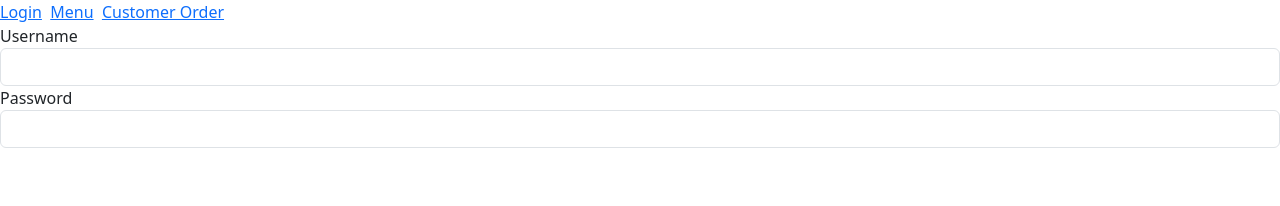
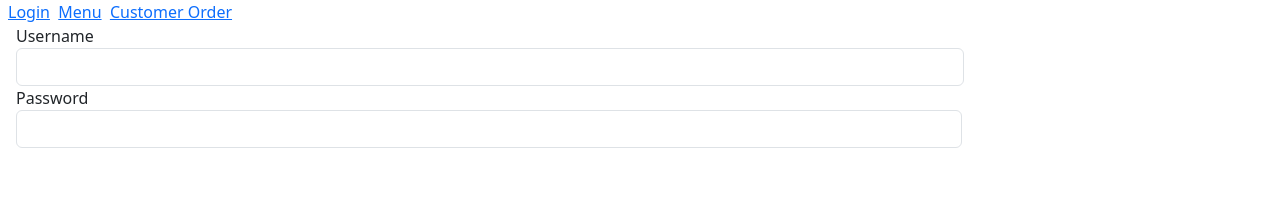
Before and after one commit to ksinha93/angular-lab-POC, an Angular app: page /login in a window 1280 px wide. Shown: the top 206 px of the page. Built offline with nearby package versions, Linux system fonts and the light colour scheme.

Commit message:
2 files modified

```diff
--- a/src/app/app.component.html
+++ b/src/app/app.component.html
@@ -1,10 +1,15 @@
+<div class="ps-2">
   <a [routerLink]="['./login']" *ngIf="!isUserValid">Login</a>&nbsp;
   <a [routerLink]="['./hello']">Menu</a>&nbsp;
   <a [routerLink]="['./custord']">Customer Order</a>
+  <a href="" (click)="onLogOut()" type="button" class="ps-2" *ngIf="isUserValid"
+    >Log Out</a
+  >
   <span style="padding-left:10px" *ngIf="isUserValid"
     >Total Items: {{ totMenuCount }} Total Amount: {{ totAmount }}</span
   >
   <router-outlet></router-outlet>
+</div>
 <!--<form [formGroup]='form'>
 	<div class="form-group">
 		<label for="username">Username</label>
--- a/src/app/login/login.component.html
+++ b/src/app/login/login.component.html
@@ -1,11 +1,16 @@
-<form [formGroup]="form" (ngSubmit)="validateUser()" *ngIf="!isUserValid">
-  <div class="form-group">
+<form
+  [formGroup]="form"
+  (ngSubmit)="validateUser()"
+  *ngIf="!isUserValid"
+  class="form-group"
+>
+  <div class="ps-2">
     <label for="username">Username</label>
     <input
       formControlName="username"
       id="username"
       type="text"
-      class="form-control"
+      class="form-control w-75"
     />
   </div>
   <div
@@ -13,12 +18,14 @@
       form.controls['username'].invalid &&
       (form.controls['username'].touched || form.controls['username'].dirty)
     "
+    class="ps-2"
   >
-    <div *ngIf="form.controls['username'].errors.required">
+    <div class="ps-2" *ngIf="form.controls['username'].errors.required">
       User Name required
     </div>
   </div>
-  <div class="form-group">
+
+  <div class="form-group w-75 ps-2">
     <label for="password">Password</label>
     <input
       formControlName="password"
@@ -32,16 +39,19 @@
       form.controls['password'].invalid &&
       (form.controls['password'].touched || form.controls['password'].dirty)
     "
+    class="ps-2"
   >
-    <div *ngIf="form.controls['password'].errors.required">
+    <div class="ps-2" *ngIf="form.controls['password'].errors.required">
       Password required
     </div>
   </div>
-  <button class="btn btn-primary" type="submit" *ngIf="form.valid">
-    Sign Up
-  </button>
+  <div class="ps-2 pt-2">
+    <button class="btn btn-primary" type="submit" *ngIf="form.valid">
+      Log In
+    </button>
+  </div>
 </form>
 <div *ngIf="isUserValid">
   <h3>Welcome! You are succesfully logged in.</h3>
-  <button (click)="onLogOut()">Log Out</button>
+  <button (click)="onLogOut()" class="btn btn-primary">Log Out</button>
 </div>
```
Lines whose indentation alone changed are shown as unchanged.
